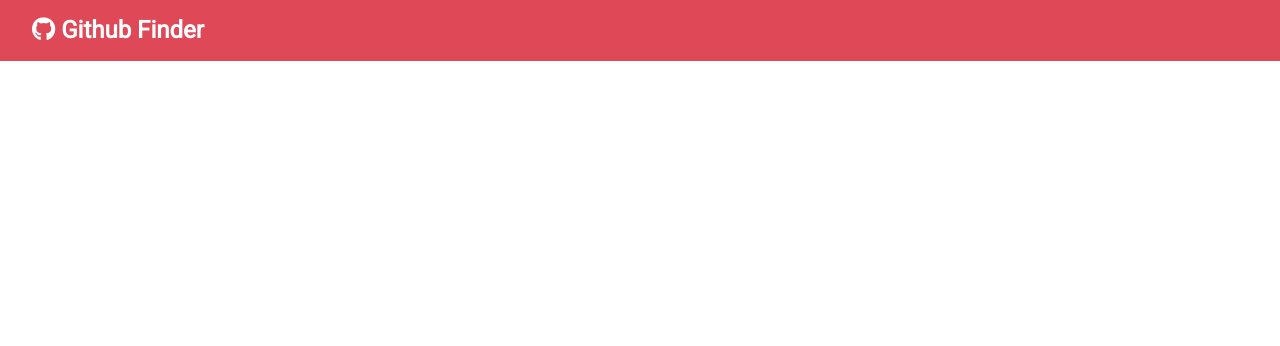
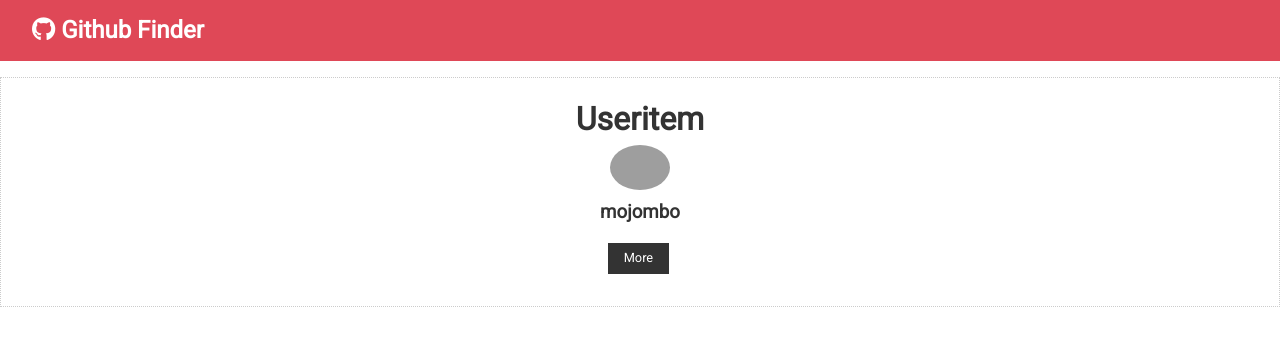
Before and after one commit to mxavier91/Github-finder_03, a React (Create React App) app: page / in a window 1280 px wide. Shown: the top 346 px of the page. Built offline with nearby package versions, Linux system fonts and the light colour scheme; grey boxes are pictures that could not be loaded; the HTML template or start-up script is replaced by a standard one.

Commit message:
Created a new component called "Useritem". In that component I created a Component State for each new useritem created.

```diff
--- a/src/App.js
+++ b/src/App.js
@@ -1,5 +1,6 @@
 import React, { Component } from 'react';
-import Navbar from './Components/layout/Navbar'
+import Navbar from './Components/layout/Navbar';
+import Useritem from './Components/Users/Useritem'
 import './App.css';
 
 // With Class based Components, you MUST remember to use the keyword extends
@@ -13,6 +14,7 @@
       // <Fragment>
       <div className="App">
         <Navbar icon="fab fa-github" title="Github Finder" />
+        <Useritem />
       </div>
       // </Fragment>
     );
--- /dev/null
+++ b/src/Components/Users/Useritem.js
@@ -0,0 +1,26 @@
+import React, { Component } from 'react'
+
+class Useritem extends Component {
+  state = {
+      id: 'id',
+      login: 'mojombo',
+      avatar_url: "https://avatars0.githubusercontent.com/u/1?v=4",
+      html_url: "https://github.com/mojombo"
+    }
+
+  render() {
+    const { login, avatar_url, html_url } = this.state
+    return (
+      <div className="card text-center">
+        <h1>Useritem</h1>
+        <img src={avatar_url} alt="" className="round-img" style={{ width: '60px' }}/>
+        <h3>{login}</h3>
+        <div>
+          <a href={html_url} className="btn btn-dark btn-sm my-1">More</a>
+        </div>
+      </div>
+    )
+  }
+}
+
+export default Useritem
--- a/src/Components/layout/Navbar.js
+++ b/src/Components/layout/Navbar.js
@@ -2,7 +2,7 @@
 import PropTypes from 'prop-types'
 
 
-export class Navbar extends Component {
+class Navbar extends Component {
   static defaultProps = {
     title: 'Github Finder',
     icon: 'fab fa-github'
```
